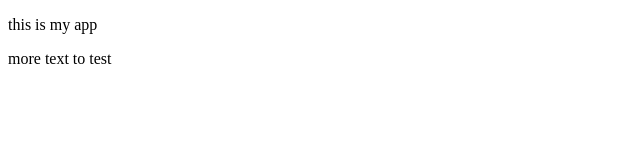
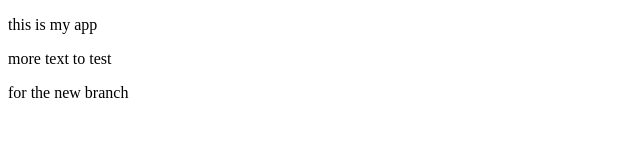
Before and after one commit to paulepayne/test, a plain HTML site: page index.html in a window 1280 px wide. Shown: the whole page, without its empty margins (0-640 px from the left). Drawn offline with Linux system fonts and the light colour scheme.

Commit message:
to my branch files

```diff
--- a/app.js
+++ b/app.js
@@ -1 +1,2 @@
 // comment
+// another
--- a/index.html
+++ b/index.html
@@ -9,5 +9,6 @@
 <body>
   <p>this is my app</p>
   <p>more text to test</p>
+  <p>for the new branch</p>
 </body>
 </html>
```
Also changed, not shown: 1 other file.
